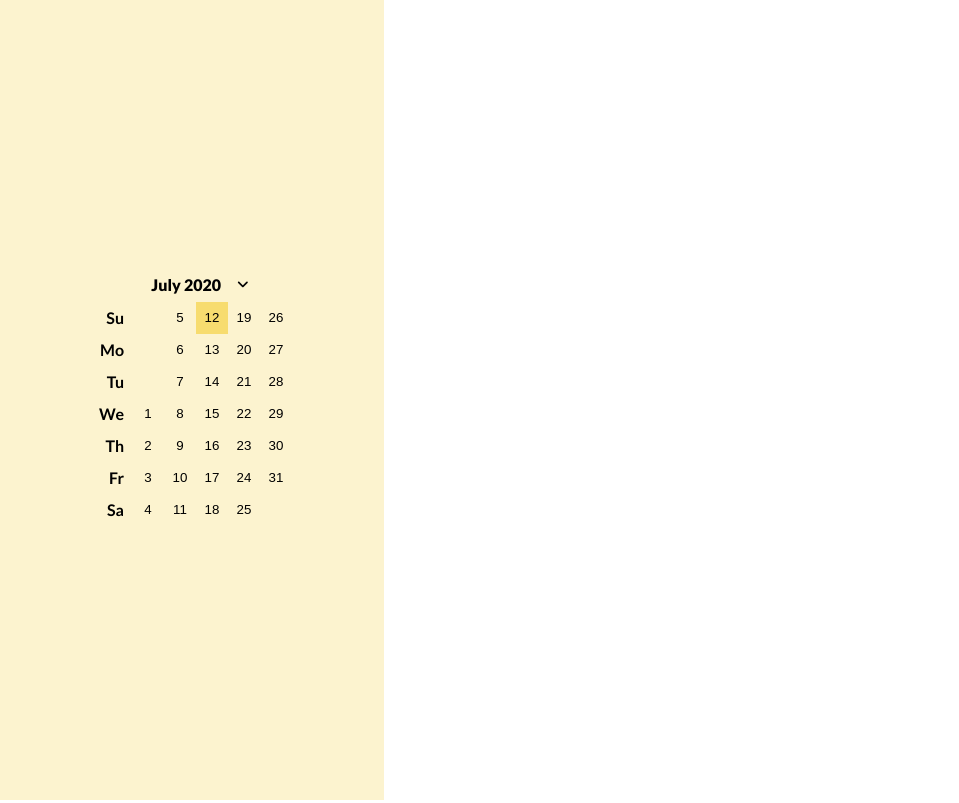
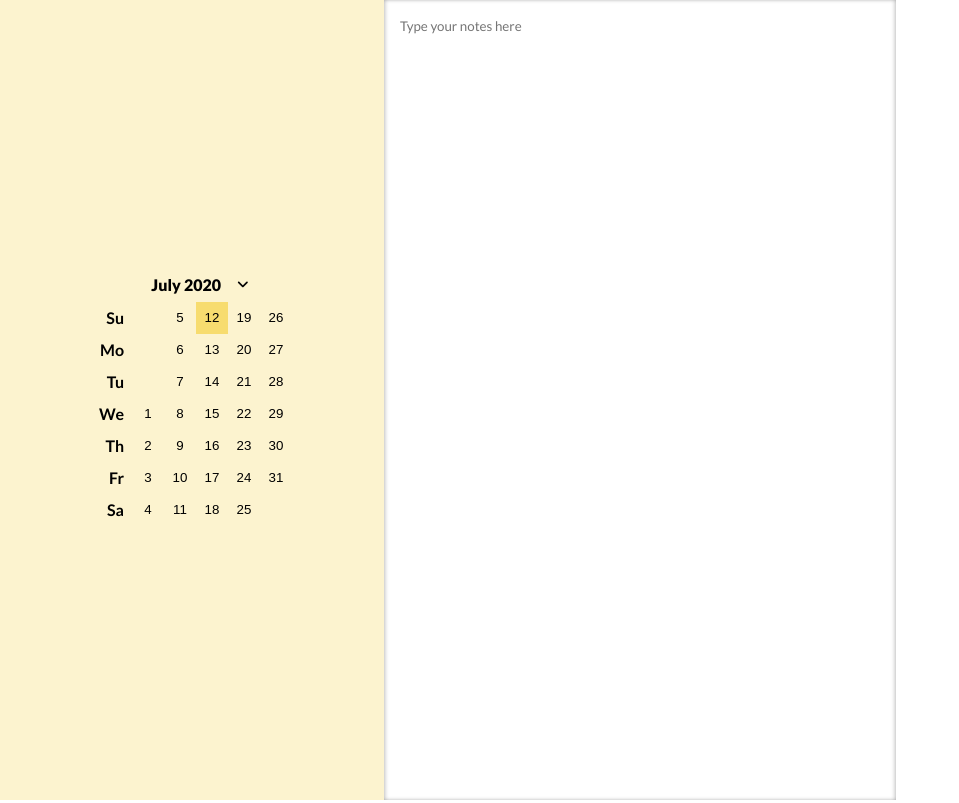
Before and after one commit to jnguyen9763/notetaker, a React (Create React App) app: page / in a window 1280 px wide. Shown: the whole page, without its empty margins (0-959 px from the left). Built offline with nearby package versions, Linux system fonts and the light colour scheme.

Commit message:
added basic notes app

```diff
--- a/src/components/App/App.js
+++ b/src/components/App/App.js
@@ -1,9 +1,13 @@
 import React from 'react';
-import './App.css';
+import styles from './App.module.css';
 import Calendar from '../Calendar/Calendar'
+import Notes from '../Notes/Notes'
 
 export default function App() {
   return (
-    <Calendar />
+    <div className={styles.App}>
+      <Calendar />
+      <Notes />
+    </div>
   );
 }
--- /dev/null
+++ b/src/components/App/App.module.css
@@ -0,0 +1,5 @@
+.App {
+	width: 100%;
+	height: 100%;
+	display: flex;
+}
--- /dev/null
+++ b/src/components/Notes/Notes.js
@@ -0,0 +1,20 @@
+import React, { useState } from 'react';
+import styles from './Notes.module.css';
+
+export default function Notes() {
+	const [notes, setNotes] = useState('');
+
+	const updateNotes = (notes) => {
+		setNotes(notes);
+	}
+
+	return (
+		<div className={styles.Notes}>
+			<textarea
+				placeholder='Type your notes here'
+				value={notes}
+				onChange={(e) => updateNotes(e.target.value)}
+			></textarea>
+		</div>
+	);
+}
--- /dev/null
+++ b/src/components/Notes/Notes.module.css
@@ -0,0 +1,16 @@
+.Notes {
+	width: 40%;
+	height: 100%;
+}
+
+.Notes textarea {
+	width: 100%;
+	height: 100%;
+	border: none;
+	padding: 1rem;
+  font-family: 'Lato', sans-serif;
+	line-height: 1.25rem;
+	resize: none;
+	box-shadow: inset 2px 0 4px -1px rgba(0, 0, 0, .25),
+							inset -2px 0 4px -1px rgba(0, 0, 0, .25);
+}
--- a/src/index.css
+++ b/src/index.css
@@ -2,6 +2,8 @@
   margin: 0;
   padding: 0;
   box-sizing: border-box;
+  /* TODO: change */
+  outline: none;
 }
 
 html,
```
Also changed, not shown: src/components/App/App.css (deleted).
